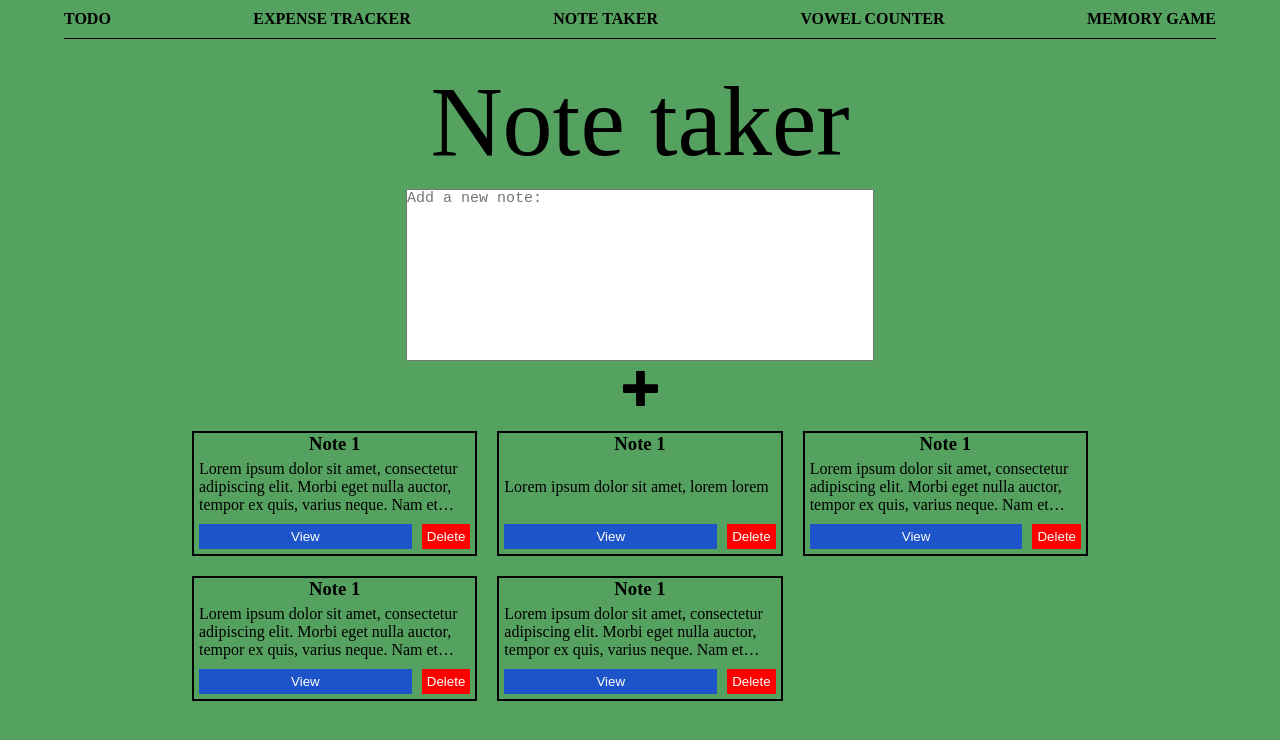
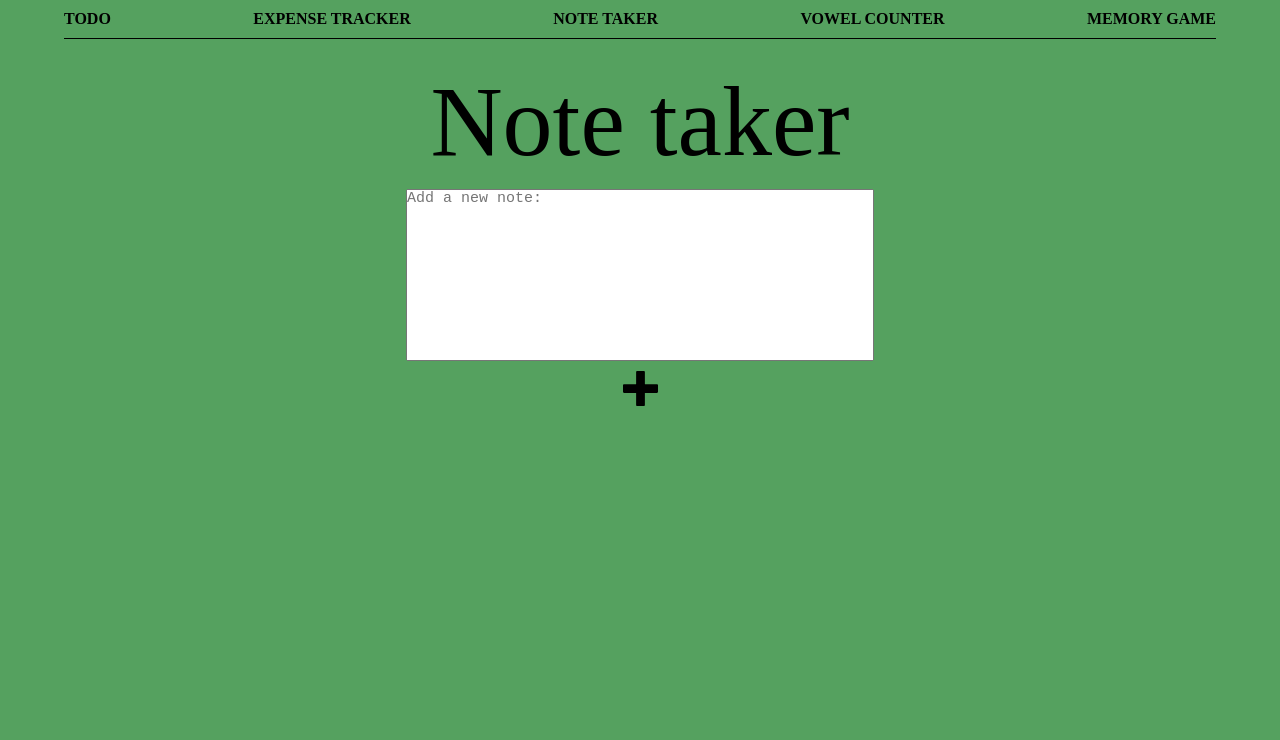
Before and after one commit to cansolele/five-in-one, a React (Create React App) app: page /note-taker in a window 1280 px wide. Shown: the top 740 px of the page. Built offline with nearby package versions, Linux system fonts and the light colour scheme.

Commit message:
Ability to add and delete notes

```diff
--- a/src/App.js
+++ b/src/App.js
@@ -12,6 +12,8 @@ const App = () => {
   const [inputExpensPrice, setInputExpensPrice] = useState("");
   const [inputExpensDate, setInputExpensDate] = useState("");
   const [expens, setExpens] = useState([]);
+  const [inputNote, setInputNote] = useState("");
+  const [notes, setNotes] = useState([]);
   return (
     <Router>
       <div>
@@ -38,7 +40,12 @@ const App = () => {
             />
           </Route>
           <Route exact path="/note-taker">
-            <NoteTaker />
+            <NoteTaker
+              inputNote={inputNote}
+              setInputNote={setInputNote}
+              notes={notes}
+              setNotes={setNotes}
+            />
           </Route>
         </Switch>
       </div>
--- /dev/null
+++ b/src/components/NoteTaker/Note.js
@@ -0,0 +1,22 @@
+import React from "react";
+import s from "./Note.module.css";
+
+const Note = (props) => {
+  const deleteNote = () => {
+    props.setNotes(props.notes.filter((e) => e.id !== props.note.id));
+  };
+  return (
+    <div className={s.noteContainer}>
+      <h3>Note {props.notes.indexOf(props.note) + 1} </h3>
+      <p className={s.noteText}>{props.noteText}</p>
+      <div className={s.noteBtnsContainer}>
+        <button className={s.noteBtnView}>View</button>
+        <button className={s.noteBtnDel} onClick={deleteNote}>
+          Delete
+        </button>
+      </div>
+    </div>
+  );
+};
+
+export default Note;
--- /dev/null
+++ b/src/components/NoteTaker/Note.module.css
@@ -0,0 +1,55 @@
+.noteContainer {
+  display: flex;
+  flex-direction: column;
+  justify-content: space-between;
+  width: 100%;
+  height: 125px;
+  border: 2px solid black;
+}
+
+.noteText {
+  padding: 0 5px;
+  text-align: left;
+  overflow: hidden;
+  display: -webkit-box;
+  -webkit-box-orient: vertical;
+  -webkit-line-clamp: 3;
+}
+.noteBtnsContainer {
+  display: flex;
+  flex-direction: row;
+  justify-content: center;
+}
+.noteBtnView {
+  width: 100%;
+  margin: 5px;
+  padding: 5px;
+  color: white;
+  border: none;
+  cursor: pointer;
+  outline: none;
+  background: rgb(30, 84, 202);
+  transition: 0.2s;
+}
+.noteBtnView:hover {
+  background: rgb(53, 64, 167);
+}
+.noteBtnView:active {
+  background: rgb(35, 33, 147);
+}
+.noteBtnDel {
+  margin: 5px;
+  padding: 5px;
+  color: white;
+  border: none;
+  cursor: pointer;
+  outline: none;
+  background: red;
+  transition: 0.2s;
+}
+.noteBtnDel:hover {
+  background: rgb(130, 15, 15);
+}
+.noteBtnDel:active {
+  background: rgb(105, 12, 12);
+}
--- a/src/components/NoteTaker/NoteTaker.js
+++ b/src/components/NoteTaker/NoteTaker.js
@@ -1,88 +1,52 @@
 import s from "./NoteTaker.module.css";
 import { IconContext } from "react-icons";
 import { ImPlus } from "react-icons/im";
-const NoteTaker = () => {
+import Note from "./Note";
+const NoteTaker = (props) => {
+  const addNote = (event) => {
+    event.preventDefault();
+    if (props.inputNote.replace(/[\s.,%]/g, "") !== "") {
+      props.setNotes([
+        ...props.notes,
+        {
+          text: props.inputNote,
+          id: Math.random() * 1000,
+        },
+      ]);
+      props.setInputNote("");
+    }
+  };
+  const inputNoteHandler = (event) => {
+    props.setInputNote(event.target.value);
+  };
   return (
     <div className={s.note_taker_container}>
       <h1 className={s.appName}>Note taker</h1>
       <form className={s.ntForm}>
         <textarea
+          value={props.inputNote}
+          onChange={inputNoteHandler}
           placeholder="Add a new note:"
           cols="50"
           rows="10"
           className={s.inputNote}
         ></textarea>
-        <button type="submit" className={s.addNote}>
+        <button type="submit" className={s.addNote} onClick={addNote}>
           <IconContext.Provider value={{ className: s.addNoteIcon }}>
             <ImPlus />
           </IconContext.Provider>
         </button>
       </form>
       <div className={s.notesContainer}>
-        <div className={s.noteContainer}>
-          <h3>Note 1</h3>
-          <p className={s.noteText}>
-            Lorem ipsum dolor sit amet, consectetur adipiscing elit. Morbi eget
-            nulla auctor, tempor ex quis, varius neque. Nam et augue vel ligula
-            sodales ullamcorper. Etiam magna est, tristique ut rutrum eget,
-            luctus pulvinar sem. Donec pretium magna arcu, ac vestibulum mi
-            vulputate sed. Etiam congue, purus eu ultrices tempus.
-          </p>
-          <div className={s.noteBtnsContainer}>
-            <button className={s.noteBtnView}>View</button>
-            <button className={s.noteBtnDel}>Delete</button>
-          </div>
-        </div>
-        <div className={s.noteContainer}>
-          <h3>Note 1</h3>
-          <p className={s.noteText}>Lorem ipsum dolor sit amet, lorem lorem</p>
-          <div className={s.noteBtnsContainer}>
-            <button className={s.noteBtnView}>View</button>
-            <button className={s.noteBtnDel}>Delete</button>
-          </div>
-        </div>
-        <div className={s.noteContainer}>
-          <h3>Note 1</h3>
-          <p className={s.noteText}>
-            Lorem ipsum dolor sit amet, consectetur adipiscing elit. Morbi eget
-            nulla auctor, tempor ex quis, varius neque. Nam et augue vel ligula
-            sodales ullamcorper. Etiam magna est, tristique ut rutrum eget,
-            luctus pulvinar sem. Donec pretium magna arcu, ac vestibulum mi
-            vulputate sed. Etiam congue, purus eu ultrices tempus.
-          </p>
-          <div className={s.noteBtnsContainer}>
-            <button className={s.noteBtnView}>View</button>
-            <button className={s.noteBtnDel}>Delete</button>
-          </div>
-        </div>
-        <div className={s.noteContainer}>
-          <h3>Note 1</h3>
-          <p className={s.noteText}>
-            Lorem ipsum dolor sit amet, consectetur adipiscing elit. Morbi eget
-            nulla auctor, tempor ex quis, varius neque. Nam et augue vel ligula
-            sodales ullamcorper. Etiam magna est, tristique ut rutrum eget,
-            luctus pulvinar sem. Donec pretium magna arcu, ac vestibulum mi
-            vulputate sed. Etiam congue, purus eu ultrices tempus.
-          </p>
-          <div className={s.noteBtnsContainer}>
-            <button className={s.noteBtnView}>View</button>
-            <button className={s.noteBtnDel}>Delete</button>
-          </div>
-        </div>
-        <div className={s.noteContainer}>
-          <h3>Note 1</h3>
-          <p className={s.noteText}>
-            Lorem ipsum dolor sit amet, consectetur adipiscing elit. Morbi eget
-            nulla auctor, tempor ex quis, varius neque. Nam et augue vel ligula
-            sodales ullamcorper. Etiam magna est, tristique ut rutrum eget,
-            luctus pulvinar sem. Donec pretium magna arcu, ac vestibulum mi
-            vulputate sed. Etiam congue, purus eu ultrices tempus.
-          </p>
-          <div className={s.noteBtnsContainer}>
-            <button className={s.noteBtnView}>View</button>
-            <button className={s.noteBtnDel}>Delete</button>
-          </div>
-        </div>
+        {props.notes.map((note) => (
+          <Note
+            setNotes={props.setNotes}
+            notes={props.notes}
+            note={note}
+            key={note.id}
+            noteText={note.text}
+          />
+        ))}
       </div>
     </div>
   );
--- a/src/components/NoteTaker/NoteTaker.module.css
+++ b/src/components/NoteTaker/NoteTaker.module.css
@@ -46,58 +46,3 @@
   column-gap: 20px;
   row-gap: 20px;
 }
-.noteContainer {
-  display: flex;
-  flex-direction: column;
-  justify-content: space-between;
-  width: 100%;
-  height: 125px;
-  border: 2px solid black;
-}
-
-.noteText {
-  padding: 0 5px;
-  text-align: left;
-  overflow: hidden;
-  display: -webkit-box;
-  -webkit-box-orient: vertical;
-  -webkit-line-clamp: 3;
-}
-.noteBtnsContainer {
-  display: flex;
-  flex-direction: row;
-  justify-content: center;
-}
-.noteBtnView {
-  width: 100%;
-  margin: 5px;
-  padding: 5px;
-  color: white;
-  border: none;
-  cursor: pointer;
-  outline: none;
-  background: rgb(30, 84, 202);
-  transition: 0.2s;
-}
-.noteBtnView:hover {
-  background: rgb(53, 64, 167);
-}
-.noteBtnView:active {
-  background: rgb(35, 33, 147);
-}
-.noteBtnDel {
-  margin: 5px;
-  padding: 5px;
-  color: white;
-  border: none;
-  cursor: pointer;
-  outline: none;
-  background: red;
-  transition: 0.2s;
-}
-.noteBtnDel:hover {
-  background: rgb(130, 15, 15);
-}
-.noteBtnDel:active {
-  background: rgb(105, 12, 12);
-}
```
